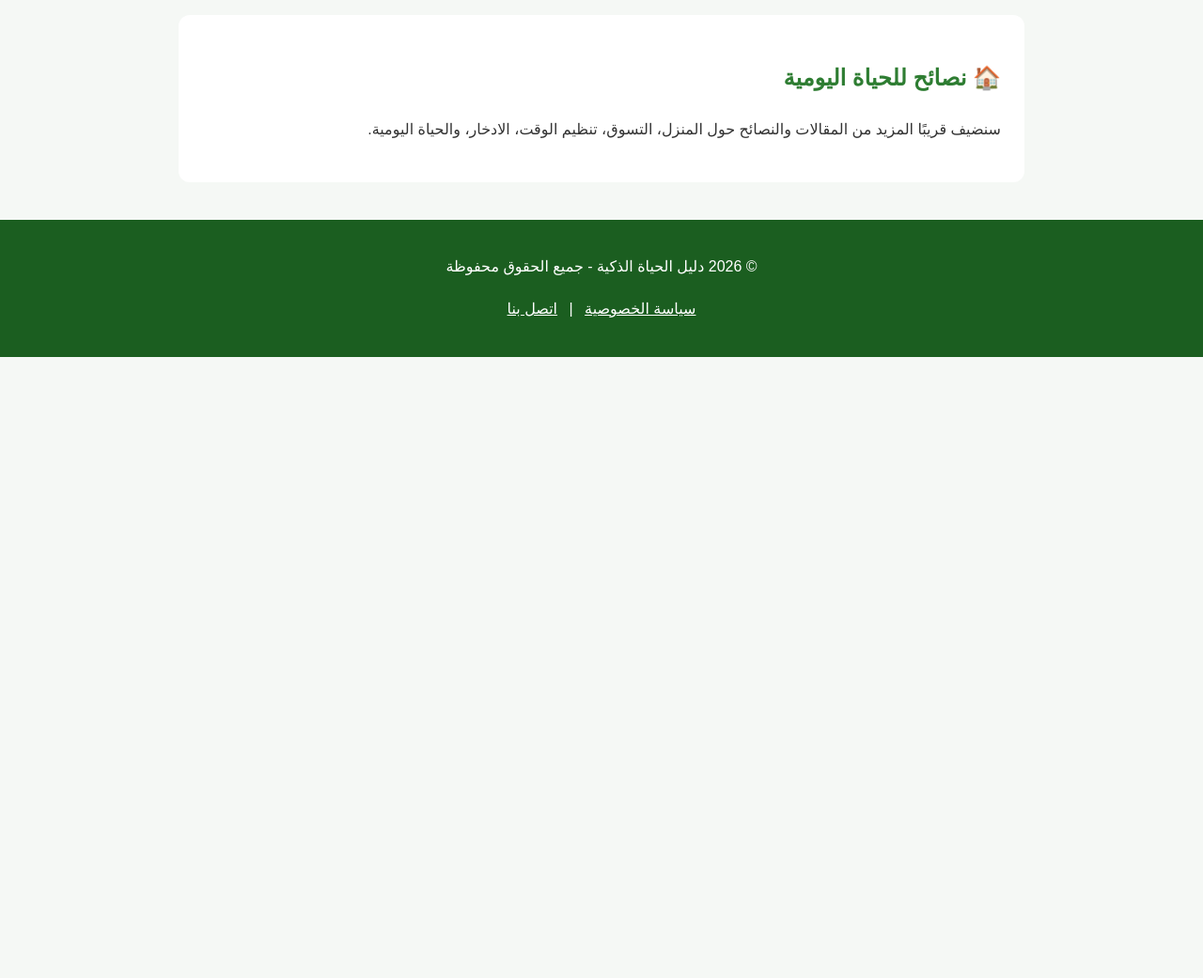
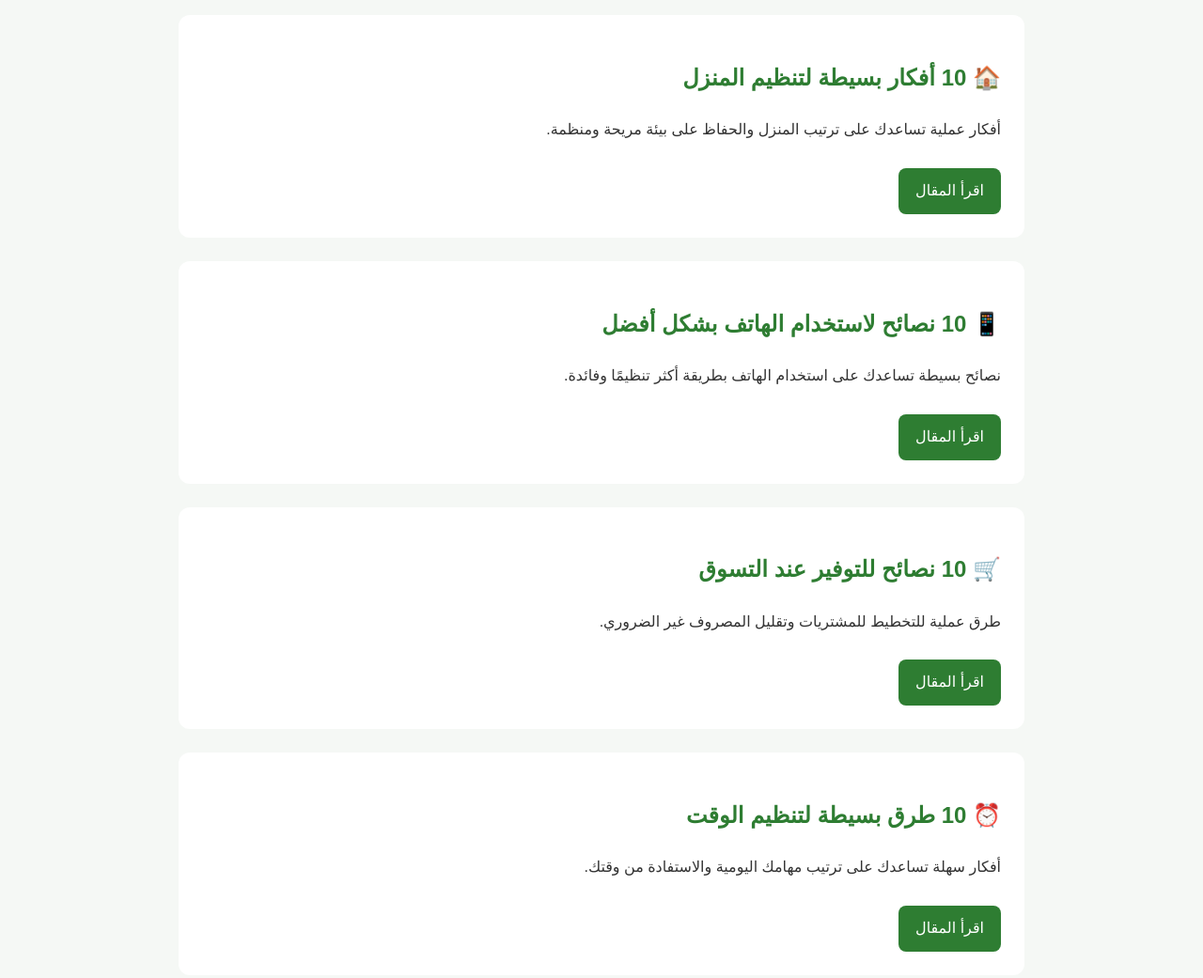
Before and after one commit to ummajd1806-cpu/-dalil-alhayat-althakya, a plain HTML site: page index.html in a window 1280 px wide. Shown: the part 740-1781 px from the top of the page at 94% size. Before the commit the page ends 1120 px from the top, so only its background shows below. Drawn offline with Linux system fonts and the light colour scheme.

Commit message:
Update index.html

```diff
--- a/index.html
+++ b/index.html
@@ -134,7 +134,28 @@
     </section>
 
     <section class="article">
-      <h2>🏠 نصائح للحياة اليومية</h2>
+  <h2>🏠 10 أفكار بسيطة لتنظيم المنزل</h2>
+  <p>أفكار عملية تساعدك على ترتيب المنزل والحفاظ على بيئة مريحة ومنظمة.</p>
+  <a class="button" href="organize-home.html">اقرأ المقال</a>
+</section>
+
+<section class="article">
+  <h2>📱 10 نصائح لاستخدام الهاتف بشكل أفضل</h2>
+  <p>نصائح بسيطة تساعدك على استخدام الهاتف بطريقة أكثر تنظيمًا وفائدة.</p>
+  <a class="button" href="smart-phone.html">اقرأ المقال</a>
+</section>
+
+<section class="article">
+  <h2>🛒 10 نصائح للتوفير عند التسوق</h2>
+  <p>طرق عملية للتخطيط للمشتريات وتقليل المصروف غير الضروري.</p>
+  <a class="button" href="smart-shopping.html">اقرأ المقال</a>
+</section>
+
+<section class="article">
+  <h2>⏰ 10 طرق بسيطة لتنظيم الوقت</h2>
+  <p>أفكار سهلة تساعدك على ترتيب مهامك اليومية والاستفادة من وقتك.</p>
+  <a class="button" href="time-management.html">اقرأ المقال</a>
+</section>>
 
       <p>
         سنضيف قريبًا المزيد من المقالات والنصائح حول المنزل،
```
